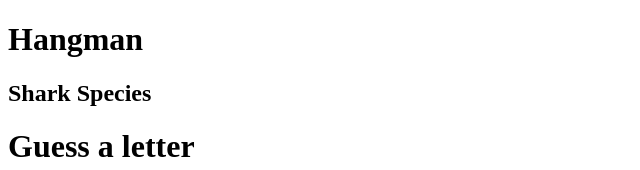
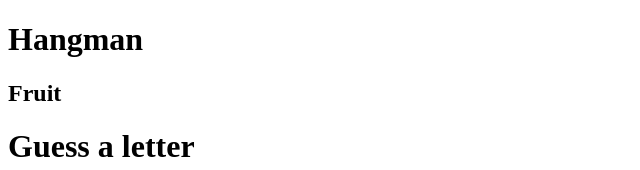
Before and after one commit to kishonhamilton/Hangman-Game, a plain HTML site: page index.html in a window 1280 px wide. Shown: the top 170 px of the page, without its empty margins (0-640 px from the left). Drawn offline with nearby package versions, Linux system fonts and the light colour scheme.

Commit message:
first init

```diff
--- a/index.html
+++ b/index.html
@@ -11,7 +11,7 @@
 <div class="wrapper">
 
     <h1>Hangman</h1>
-    <h2>Shark Species</h2>
+    <h2>Fruit</h2>
 
 </div>
 
```
